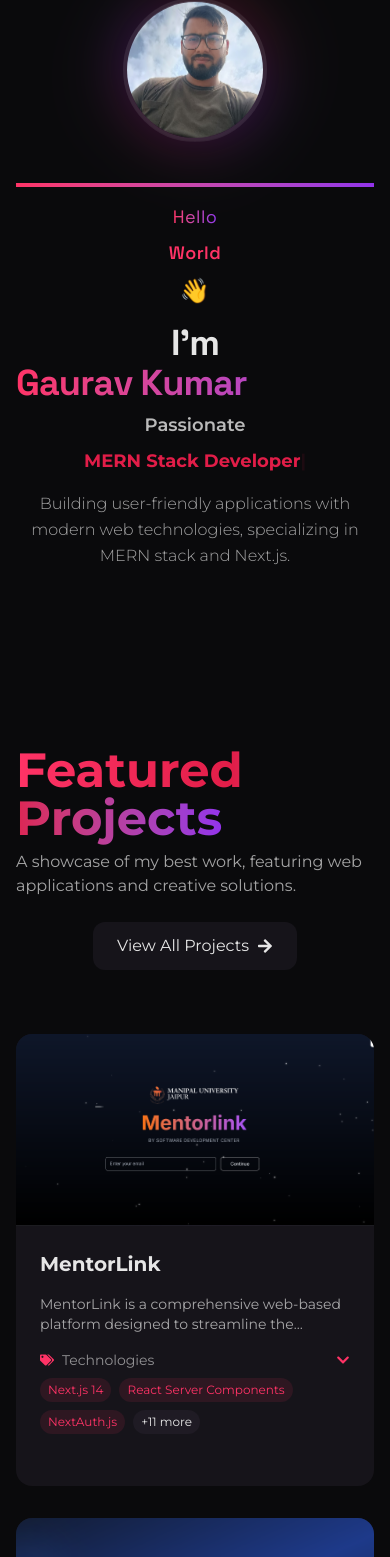
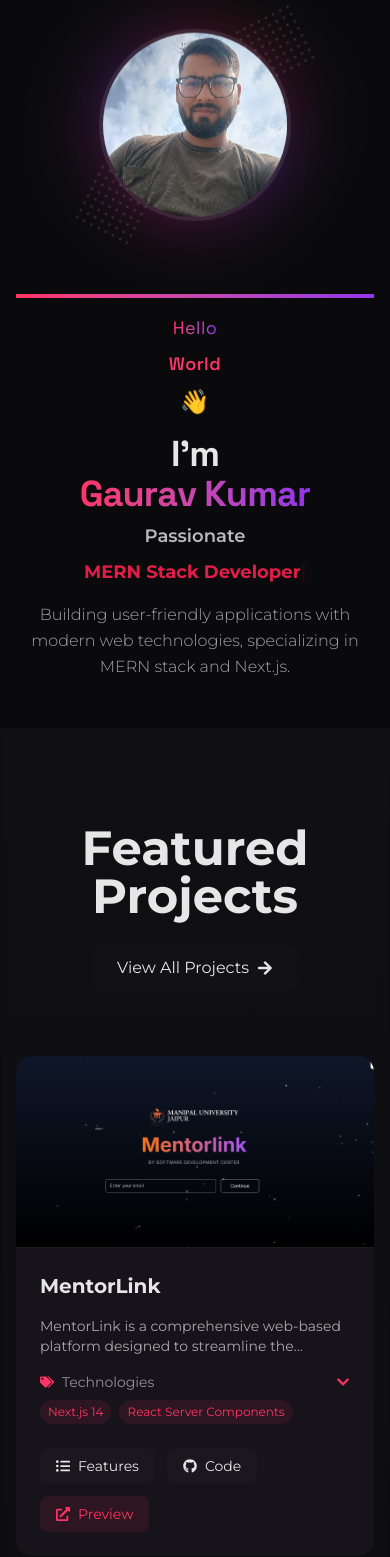
Before and after one commit to gauravbhindwar/bhindwargaurav, a Next.js app: page / in a window 390 px wide. Shown: the part 114-1671 px from the top of the page. Built offline with nearby package versions, Linux system fonts and the light colour scheme.

Commit message:
Enhance mobile responsiveness and improve navbar interactions

```diff
--- a/src/components/sections/Hero.js
+++ b/src/components/sections/Hero.js
@@ -40,26 +40,26 @@ export default function Hero() {
         />
       </div>
 
-      <div className="container mx-auto px-4 relative z-10">
+      <div className="container mx-auto px-4 relative">
         <div className="grid md:grid-cols-12 gap-6 md:gap-8 lg:gap-12 items-center max-w-7xl mx-auto">
-          {/* Profile Image Section */}
+          {/* Profile Image Section - Updated for better mobile display */}
           <motion.div
             initial={{ opacity: 0, scale: 0.5 }}
             animate={{ opacity: 1, scale: 1 }}
             transition={{ duration: 0.5, delay: 0.2 }}
-            className="md:col-span-5 lg:col-span-5 order-1 lg:order-2 -mt-12 sm:-mt-8 md:mt-0"
+            className="md:col-span-5 lg:col-span-5 order-1 lg:order-2 flex justify-center" // Added flex and justify-center
           >
             <motion.div
-              className={`relative w-36 h-36 sm:w-48 sm:h-48 md:w-56 md:h-56 lg:w-80 lg:h-80 mx-auto ${styles.profileImageContainer} ${styles.floatingAnimation}`}
+              className={`relative w-48 h-48 sm:w-56 sm:h-56 md:w-64 md:h-64 lg:w-80 lg:h-80 ${styles.profileImageContainer} ${styles.floatingAnimation}`}
               whileHover={{ scale: 1.05 }}
               transition={{ type: "spring", stiffness: 300 }}
             >
-              {/* Glow Effect */}
-              <div className={`${styles.glowEffect} hidden sm:block`} />
+              {/* Glow Effect - Now visible on all screens */}
+              <div className={`${styles.glowEffect}`} />
 
-              {/* Background Animation */}
+              {/* Background Animation - Adjusted for mobile */}
               <motion.div
-                className="absolute inset-0 bg-gradient-to-r from-pink-600 via-purple-600 to-red-600 rounded-full blur-xl sm:blur-2xl opacity-40 sm:opacity-20"
+                className="absolute inset-0 bg-gradient-to-r from-pink-600 via-purple-600 to-red-600 rounded-full blur-xl opacity-40"
                 animate={{
                   scale: [1, 1.2, 1],
                   opacity: [0.2, 0.3, 0.2],
@@ -88,20 +88,21 @@ export default function Hero() {
                 />
               </motion.div>
 
-              {/* Decorative Elements */}
-              <motion.div                className="absolute -bottom-4 -left-4 w-16 sm:w-24 h-16 sm:h-24 bg-dots-pattern opacity-20 hidden sm:block"
+              {/* Decorative Elements - Now visible on all screens */}
+              <motion.div
+                className="absolute -bottom-4 -left-4 w-16 h-16 sm:w-20 sm:h-20 bg-dots-pattern opacity-20"
                 animate={{ rotate: [0, 360] }}
                 transition={{ duration: 20, repeat: Infinity, ease: "linear" }}
               />
               <motion.div
-                className="absolute -top-4 -right-4 w-16 sm:w-24 h-16 sm:h-24 bg-dots-pattern opacity-20 hidden sm:block"
+                className="absolute -top-4 -right-4 w-16 h-16 sm:w-20 sm:h-20 bg-dots-pattern opacity-20"
                 animate={{ rotate: [360, 0] }}
                 transition={{ duration: 20, repeat: Infinity, ease: "linear" }}
               />
             </motion.div>
           </motion.div>
 
-          {/* Content Section */}
+          {/* Content Section - Updated text alignment for mobile */}
           <motion.div
             initial={{ opacity: 0, y: 20 }}
             animate={{ opacity: 1, y: 0 }}
@@ -139,7 +140,7 @@ export default function Hero() {
                 initial={{ opacity: 0, y: 20 }}
                 animate={{ opacity: 1, y: 0 }}
                 transition={{ delay: 0.3 }}
-                className="flex flex-col sm:flex-row items-center md:items-start gap-2 sm:gap-4 text-lg sm:text-xl md:text-2xl text-primary font-display tracking-wide"
+                className="flex flex-col sm:flex-row items-center justify-center md:justify-start gap-2 sm:gap-4 text-lg sm:text-xl md:text-2xl text-primary font-display tracking-wide"
               >
                 <span className="bg-gradient-to-r from-primary to-secondary text-transparent bg-clip-text">Hello</span>
                 <span className="font-semibold">World</span>
@@ -147,15 +148,17 @@ export default function Hero() {
               </motion.div>
 
               <motion.div className="space-y-2">
-                <h1 className="text-4xl sm:text-5xl md:text-6xl lg:text-7xl font-bold font-display tracking-tight">
+                <h1 className="text-4xl sm:text-5xl md:text-6xl lg:text-7xl font-bold font-display tracking-tight text-center md:text-left"> {/* Added text-center md:text-left */}
                   <span className="block">I&apos;m</span>
-                  <span className="block bg-gradient-to-r from-primary to-secondary text-transparent bg-clip-text">
-                    <AnimatedLetters text="Gaurav Kumar" />
-                  </span>
+                  <div className="flex justify-center md:justify-start"> {/* Added flex container for centering */}
+                    <span className="block bg-gradient-to-r from-primary to-secondary text-transparent bg-clip-text">
+                      <AnimatedLetters text="Gaurav Kumar" />
+                    </span>
+                  </div>
                 </h1>
 
                 <motion.div
-                  className="flex flex-col sm:flex-row items-center md:items-start justify-center md:justify-start gap-2 sm:gap-4 text-lg sm:text-xl md:text-2xl text-base-content/80"
+                  className="flex flex-col sm:flex-row items-center justify-center md:justify-start gap-2 sm:gap-4 text-lg sm:text-xl md:text-2xl text-base-content/80"
                   initial={{ opacity: 0 }}
                   animate={{ opacity: 1 }}
                   transition={{ delay: 0.6 }}
--- a/src/components/sections/Hero.module.css
+++ b/src/components/sections/Hero.module.css
@@ -5,6 +5,7 @@
 .profileImageContainer {
   position: relative;
   transform-style: preserve-3d;
+  margin: 2rem auto; /* Added margin for better spacing on mobile */
 }
 
 .glowEffect {
@@ -17,17 +18,24 @@
   filter: blur(15px);
   opacity: 0.15;
   transition: opacity 0.3s ease;
+  border-radius: 50%; /* Ensure glow follows circular shape */
 }
 
 .profileImageContainer:hover .glowEffect {
   opacity: 0.25;
 }
 
+/* Updated floating animation for smoother movement */
 .floatingAnimation {
   animation: floating 6s ease-in-out infinite;
+  transform-origin: center center;
 }
 
 @keyframes floating {
-  0%, 100% { transform: translateY(0px); }
-  50% { transform: translateY(-20px); }
+  0%, 100% {
+    transform: translateY(0px) scale(1);
+  }
+  50% {
+    transform: translateY(-20px) scale(1.02);
+  }
 }
--- a/src/components/sections/Projects.js
+++ b/src/components/sections/Projects.js
@@ -92,36 +92,28 @@ export default function Projects() {
   const displayedProjects = showAll ? projectsData.projects : projectsData.projects.slice(0, 3)
 
   return (
-    <section id="projects" className="py-20 bg-base-100">
-      <div className="container mx-auto px-4">
-        <motion.div className="max-w-7xl mx-auto">
-          {/* Header */}
-          <div className="flex flex-col md:flex-row justify-between items-center gap-6 mb-16">
-            <motion.div
-              initial={{ opacity: 0, x: -20 }}
-              whileInView={{ opacity: 1, x: 0 }}
-              className="space-y-2"
-            >
-              <h2 className="text-5xl font-bold">
-                <span className="bg-gradient-to-r from-primary via-accent to-secondary text-transparent bg-clip-text">
-                  Featured Projects
-                </span>
-              </h2>
-              <p className="text-base-content/70 max-w-lg">
-                A showcase of my best work, featuring web applications and creative solutions.
-              </p>
-            </motion.div>
+    <section id="projects" className="py-24 relative">
+      {/* Background gradient */}
+      <div className="absolute inset-0 bg-gradient-to-b from-base-200/50 to-base-100/50 backdrop-blur-sm"></div>
+
+      <div className="container mx-auto px-4 relative">
+        <motion.div className="max-w-6xl mx-auto">
+          {/* Updated Header */}
+          <div className="flex flex-col items-center justify-center gap-6 mb-16">
+            <h2 className="text-5xl font-bold text-center">
+              <span className="warm-gradient">Featured Projects</span>
+            </h2>
 
             <Link
               href="/projects"
-              className="group flex items-center gap-2 px-6 py-3 rounded-xl bg-base-200 hover:bg-base-300 transition-all duration-300"
+              className="group flex items-center gap-2 px-6 py-3 rounded-xl bg-base-200/50 hover:bg-base-300/50 transition-all duration-300"
             >
               View All Projects
               <FaArrowRight className="group-hover:translate-x-1 transition-transform" />
             </Link>
           </div>
 
-          {/* Updated Projects Grid with unique id-based keys */}
+          {/* Projects Grid */}
           <div className="grid md:grid-cols-2 lg:grid-cols-3 gap-8">
             {displayedProjects.map((project, index) => (
               <ProjectCard
@@ -236,7 +228,7 @@ function ProjectCard({ project, index, setHovered, isHovered }) {
           </div>
 
           <motion.div
-            className="flex flex-wrap gap-2"
+            className="flex flex-wrap gap-2 max-h-[80px] overflow-y-auto"
             animate={{ height: showAllTech ? 'auto' : '2rem' }}
           >
             {(showAllTech ? project.tech : project.tech.slice(0, 3)).map((tech, techIndex) => (
@@ -244,14 +236,14 @@ function ProjectCard({ project, index, setHovered, isHovered }) {
                 key={`${project.id}-${tech}-${techIndex}`}
                 initial={showAllTech ? { opacity: 0, y: 10 } : false}
                 animate={{ opacity: 1, y: 0 }}
-                className="px-2 py-1 bg-primary/10 text-primary rounded-full text-xs"
+                className="px-2 py-1 bg-primary/10 text-primary rounded-full text-xs whitespace-nowrap"
               >
                 {tech}
               </motion.span>
             ))}
             {!showAllTech && project.tech.length > 3 && (
               <motion.span
-                className="px-2 py-1 bg-base-300 rounded-full text-xs cursor-pointer hover:bg-base-300/80"
+                className="px-2 py-1 bg-base-300 rounded-full text-xs cursor-pointer hover:bg-base-300/80 whitespace-nowrap"
                 onClick={() => setShowAllTech(true)}
               >
                 +{project.tech.length - 3} more
@@ -260,18 +252,11 @@ function ProjectCard({ project, index, setHovered, isHovered }) {
           </motion.div>
         </div>
 
-        {/* Action Buttons */}
-        <motion.div
-          className="flex gap-4 pt-4"
-          initial={{ opacity: 0, y: 20 }}
-          animate={{
-            opacity: isHovered ? 1 : 0,
-            y: isHovered ? 0 : 20
-          }}
-        >
+        {/* Action Buttons - Always visible on mobile */}
+        <div className="flex flex-wrap gap-3">
           <button
             onClick={() => setShowFeatures(true)}
-            className="flex items-center gap-2 text-sm hover:text-primary transition-colors"
+            className="flex items-center gap-2 px-4 py-2 rounded-lg bg-base-300/50 hover:bg-base-300 transition-colors text-sm"
           >
             <FaListUl /> Features
           </button>
@@ -279,7 +264,7 @@ function ProjectCard({ project, index, setHovered, isHovered }) {
             href={project.github}
             target="_blank"
             rel="noopener noreferrer"
-            className="flex items-center gap-2 text-sm hover:text-primary transition-colors"
+            className="flex items-center gap-2 px-4 py-2 rounded-lg bg-base-300/50 hover:bg-base-300 transition-colors text-sm"
           >
             <FaGithub /> Code
           </a>
@@ -287,11 +272,11 @@ function ProjectCard({ project, index, setHovered, isHovered }) {
             href={project.live}
             target="_blank"
             rel="noopener noreferrer"
-            className="flex items-center gap-2 text-sm hover:text-primary transition-colors"
+            className="flex items-center gap-2 px-4 py-2 rounded-lg bg-primary/10 hover:bg-primary/20 text-primary transition-colors text-sm"
           >
-            <FaExternalLinkAlt /> Live Demo
+            <FaExternalLinkAlt /> Preview
           </a>
-        </motion.div>
+        </div>
 
       </div>
 
```
Also changed, not shown: src/components/Navbar.js (+48 -15 lines), src/components/sections/ViewAllProjects.jsx (+141 -14 lines).
